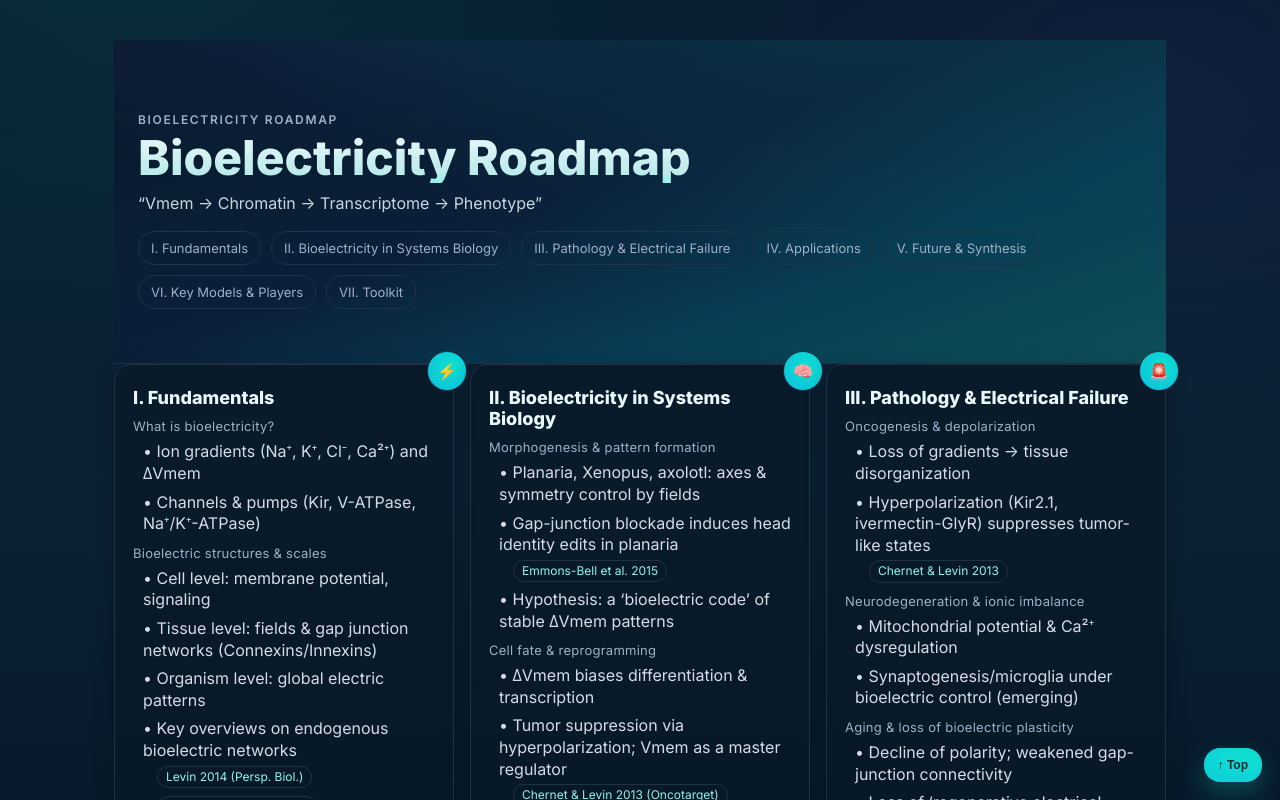
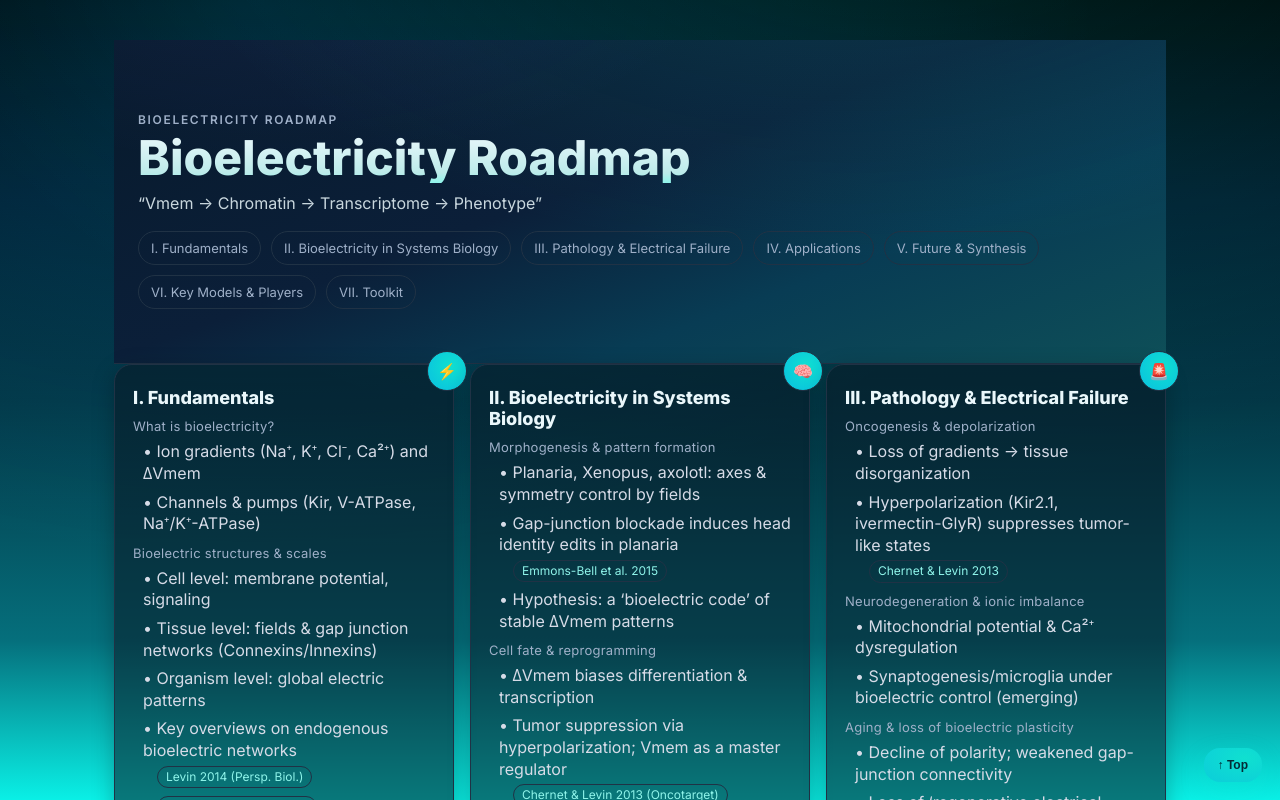
Before and after one commit to kritskayak96-ui/bioelectricity-roadmap, a React (Create React App) app: page / in a window 1280 px wide. Shown: the top 800 px of the page. Built offline with nearby package versions, Linux system fonts and the light colour scheme.

Commit message:
Update styles.css

```diff
--- a/src/styles.css
+++ b/src/styles.css
@@ -25,20 +25,28 @@ html {
 
 body {
   margin: 0;
-  font-family: "Inter", system-ui, -apple-system, Segoe UI, Roboto, Arial,
-    sans-serif;
+  font-family: "Inter", system-ui, -apple-system, Segoe UI, Roboto, Arial, sans-serif;
   color: var(--text);
   background: radial-gradient(
-      1200px 800px at 10% -10%,
-      rgba(16, 224, 208, 0.1),
-      transparent 60%
+      1600px 1000px at 70% -20%,
+      rgba(0, 255, 255, 0.15) 0%,
+      transparent 65%
     ),
     radial-gradient(
-      900px 600px at 90% 10%,
-      rgba(107, 92, 255, 0.08),
-      transparent 60%
+      1200px 800px at 20% 0%,
+      rgba(0, 180, 255, 0.18) 0%,
+      transparent 70%
     ),
-    linear-gradient(180deg, var(--bg-900), #0b2235 60%, var(--bg-900));
+    linear-gradient(
+      180deg,
+      #000000 0%,
+      #021b2b 25%,
+      #033544 50%,
+      #056f7c 80%,
+      #0af0e6 100%
+    );
+  background-attachment: fixed;
+  transition: background 0.8s ease-in-out;
 }
 
 .wrap {
```
